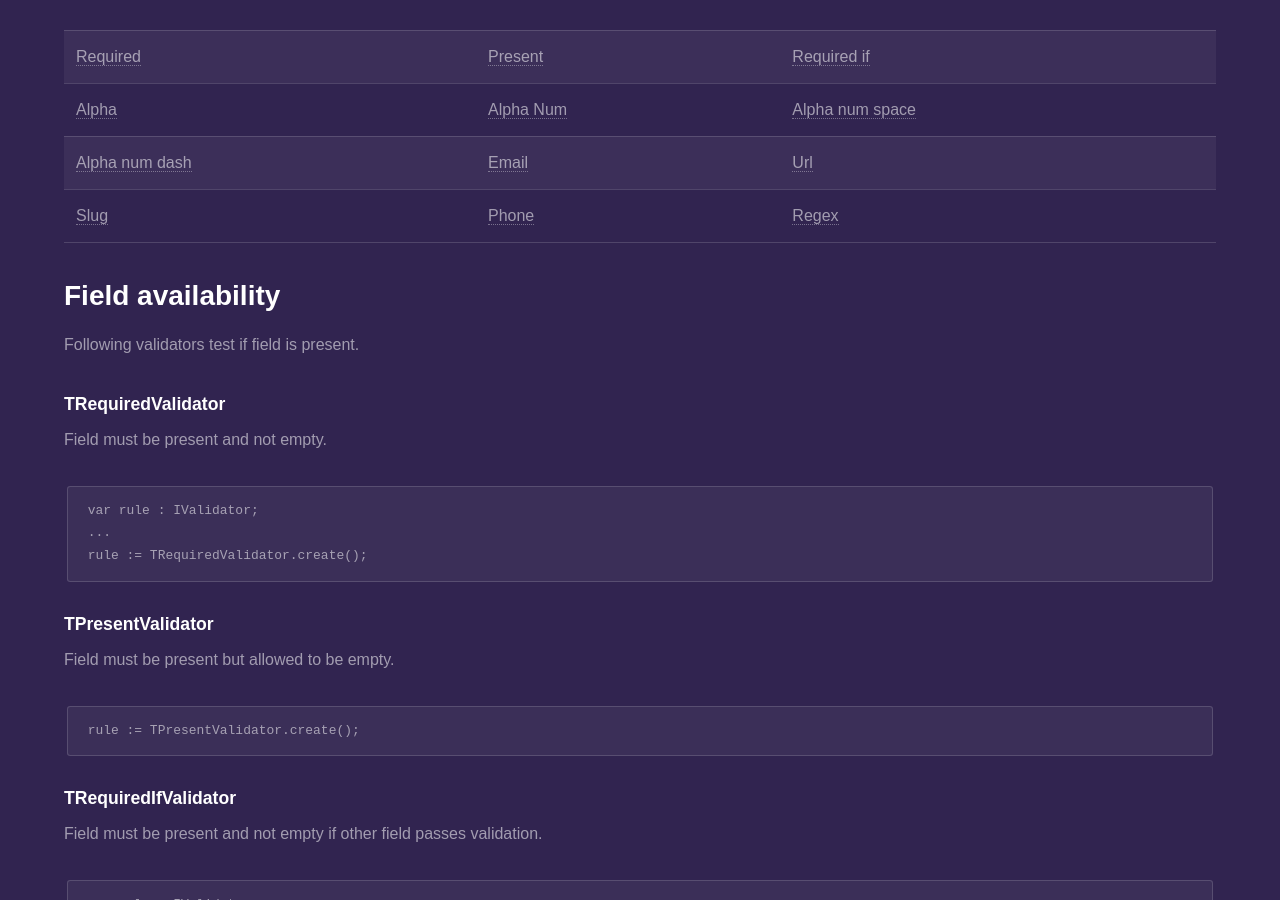
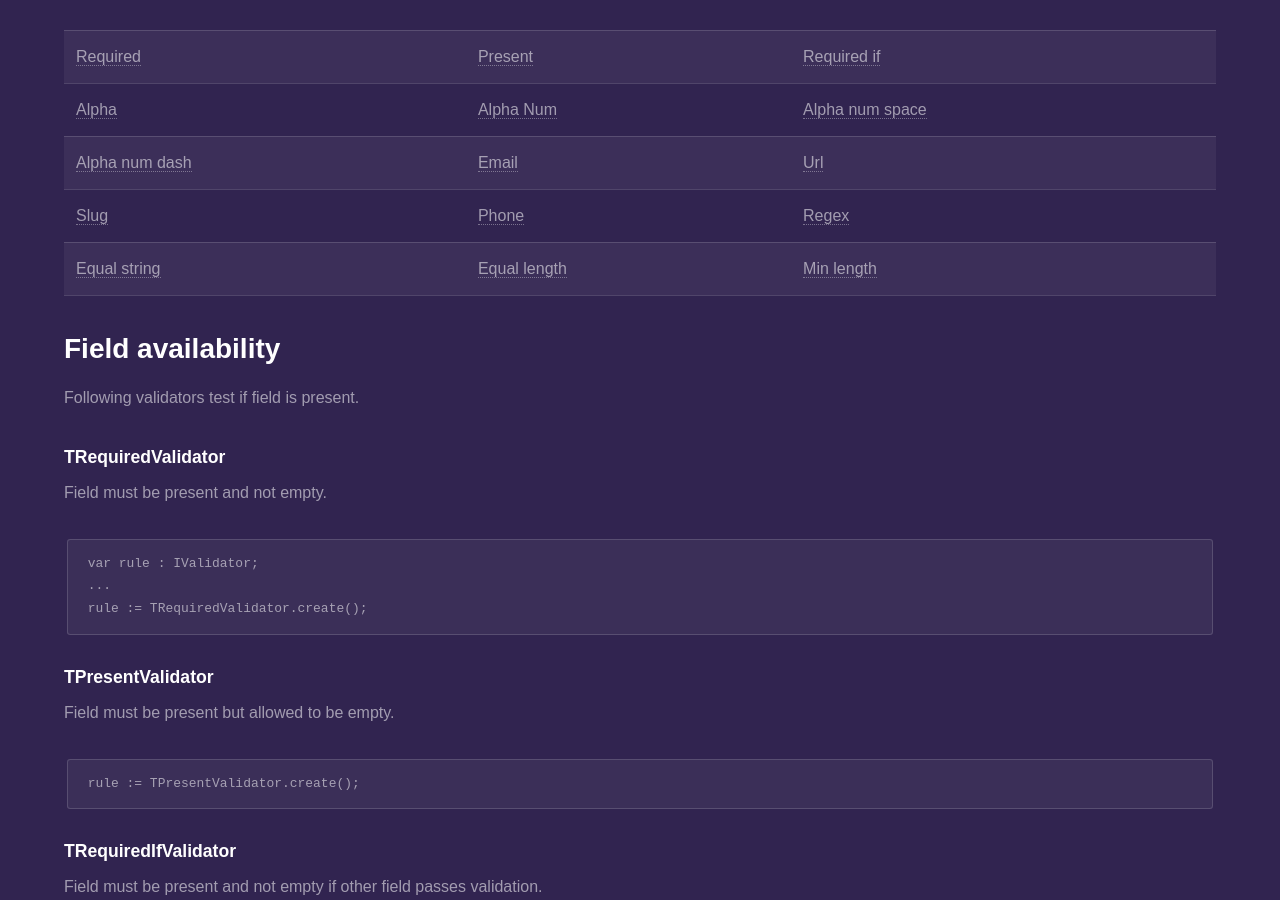
Before and after one commit to fanoframework/fanoframework.github.io, a Jekyll site: the page built from security/form-validation/built-in-validation-rules/index.md, in a window 1280 px wide and 900 px high, scrolled down 352 px. Built offline with Jekyll 4.4.1, drawn with Linux system fonts in a browser that asks for light colours; our own code applies the rules of GitHub Pages for plain Markdown files.

Commit message:
Update index.md

```diff
--- a/security/form-validation/built-in-validation-rules/index.md
+++ b/security/form-validation/built-in-validation-rules/index.md
@@ -11,6 +11,7 @@ This page lists all available built-in validation rules that Fano Framework prov
 | [Alpha](#talphavalidator) | [Alpha Num](#talphanumvalidator) | [Alpha num space](#talphanumspacevalidator) |
 | [Alpha num dash](#talphanumdashvalidator) | [Email](#temailvalidator) | [Url](#turlvalidator) |
 | [Slug](#tslugvalidator) | [Phone](#tphonevalidator) | [Regex](#tregexvalidator) |
+| [Equal string](#tequalstrvalidator) | [Equal length](#tequallengthvalidator) | [Min length](#tminlengthvalidator) |
 
 ## Field availability
 
```
